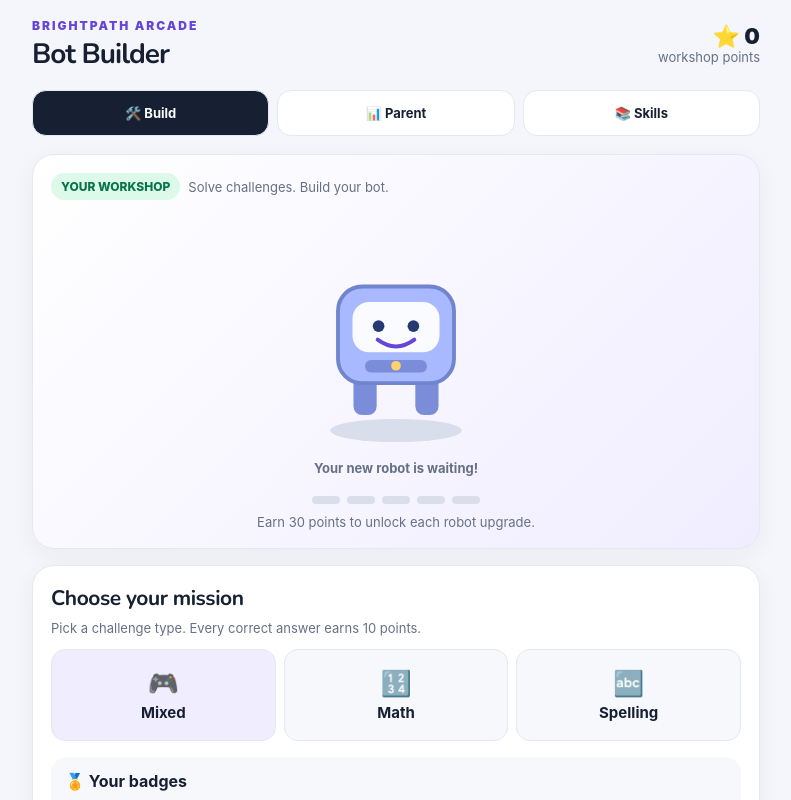
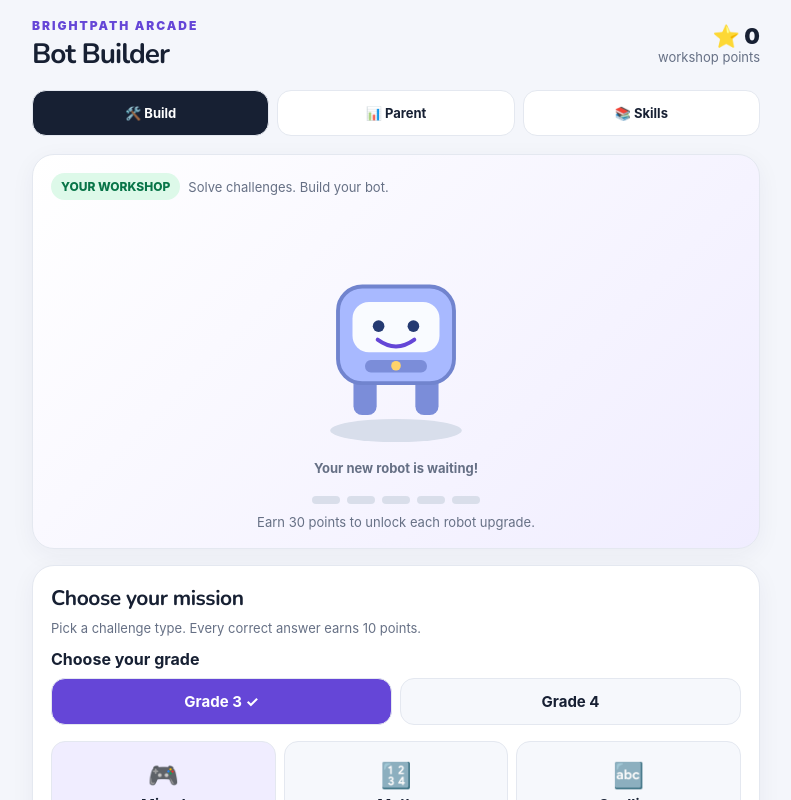
Before and after one commit to td6264n25w-ctrl/BRIGHTPATH, a React (Vite) app: page / in a window 1280 px wide. Shown: the top 800 px of the page, without its empty margins (244-1035 px from the left). Built offline with nearby package versions, Linux system fonts and the light colour scheme.

Commit message:
Update App.tsx

```diff
--- a/src/App.tsx
+++ b/src/App.tsx
@@ -440,6 +440,35 @@ export default function App() {
                   <p style={{ ...muted, marginTop: 0 }}>
                     Pick a challenge type. Every correct answer earns 10 points.
                   </p>
+
+<div style={{ marginBottom: 16 }}>
+  <strong style={{ display: "block", marginBottom: 9 }}>
+    Choose your grade
+  </strong>
+  <div style={{ display: "flex", gap: 8 }}>
+    {([3, 4] as const).map((g) => (
+      <button
+        key={g}
+        onClick={() => {
+          setGrade(g);
+          setRoundIds([]);
+          setRoundIndex(0);
+          setFeedback(null);
+          setRoundDone(false);
+        }}
+        style={{
+          ...buttonBase,
+          flex: 1,
+          background: grade === g ? palette.purple : "#F6F8FC",
+          color: grade === g ? "white" : palette.ink,
+          border: `1px solid ${palette.border}`,
+        }}
+      >
+        Grade {g} {grade === g ? "✓" : ""}
+      </button>
+    ))}
+  </div>
+</div>
 
                   <div
                     style={{
```
